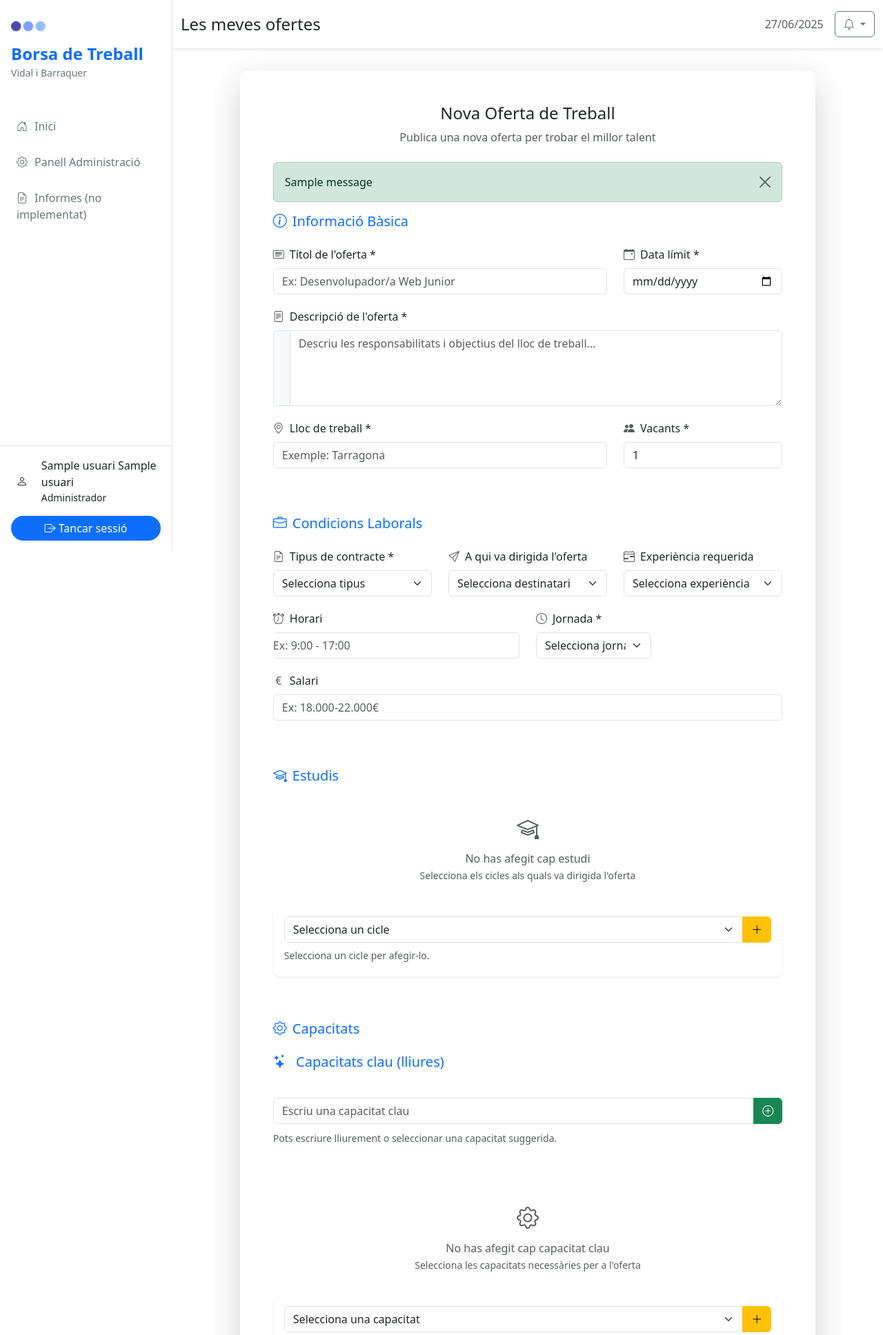
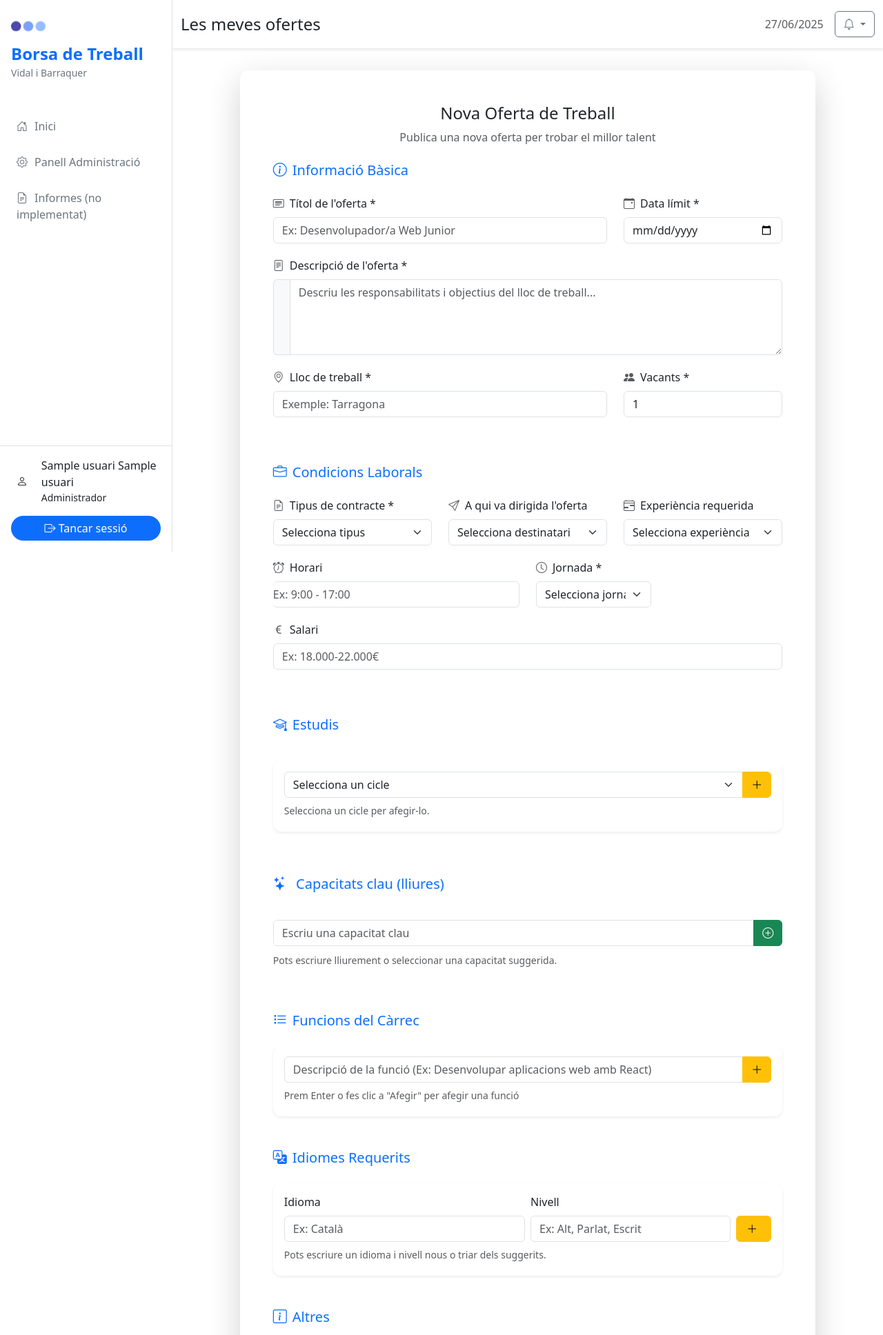
Before and after one commit to rcervera/borsa_treball_django_google, a Django app: page /empresa/oferta/nova/ in a window 1280 px wide. Shown: the top 1936 px of the page at 69% size. Run offline with Django 5.2, Linux system fonts and the light colour scheme; a user stored in the database is signed in; tables that the repository leaves empty hold one stand-in row (values such as "Sample post"); one stand-in notice (Sample message) is shown; some libraries are stand-ins or nearby versions.

Commit message:
capacitat oferta lliures

```diff
--- a/borsa_treball/templates/borsa_treball/afegir_oferta_empresa.html
+++ b/borsa_treball/templates/borsa_treball/afegir_oferta_empresa.html
@@ -15,16 +15,6 @@
                     <h2 class="h4 text-dark mb-2">Nova Oferta de Treball</h2>
                     <p class="text-muted">Publica una nova oferta per trobar el millor talent</p>
                 </div>
-
-                <!-- Messages -->
-                {% if messages %}
-                    {% for message in messages %}
-                        <div class="alert alert-{{ message.tags }} alert-dismissible fade show" role="alert">
-                            {{ message }}
-                            <button type="button" class="btn-close" data-bs-dismiss="alert"></button>
-                        </div>
-                    {% endfor %}
-                {% endif %}
 
                 <!-- Alertes API -->
                 <div id="api-missatges"></div>
@@ -283,14 +273,8 @@
                         </div>
                     </div>
 
-
+                    <!-- Capacitats LLIURES (text) -->
                     <div class="mb-5">
-                        <h5 class="text-primary mb-4">
-                            <i class="bi bi-gear me-2"></i>Capacitats
-                        </h5>
-
-                        <!-- Capacitats LLIURES (text) -->
-                        <div class="mb-5">
                             <h5 class="text-primary mb-4">
                                 <i class="bi bi-stars me-2"></i> Capacitats clau (lliures)
                             </h5>
@@ -314,35 +298,11 @@
                                     <small class="text-muted">Pots escriure lliurement o seleccionar una capacitat suggerida.</small>
                                 </div>
                             </div>
-                        </div>
+                    </div>
 
 
-                        <div class="row">
-                            <div class="col-md-12 mb-3">
 
-                                <div id="capacitats-container" class="mb-3">
-                                </div>
-                                <div class="card border-dashed">
-                                    <div class="card-body">
-                                        <div class="input-group">
 
-                                            <select id="select-capacitat" class="form-select">
-                                                <option value="">Selecciona una capacitat</option>
-                                                {% for capacitat in capacitats %}
-                                                <option value="{{ capacitat.id }}" data-nom="{{ capacitat.nom }}" data-categoria="{{ capacitat.categoria }}">{{ capacitat.nom }} ({{ capacitat.categoria }})</option>
-                                                {% endfor %}
-                                            </select>
-                                            <button class="btn btn-warning" type="button" onclick="afegirCapacitat()">
-                                                <i class="bi bi-plus-lg"></i>
-                                            </button>
-                                        </div>
-                                        <small class="text-muted mt-2 d-block">Selecciona una capacitat per afegir-la.</small>
-                                        <div  id="error-capacitats" class="error-validacio form-text text-danger"></div>
-                                    </div>
-                                </div>
-                            </div>
-                        </div>
-                    </div>
 
                     <!-- Secció 4: Funcions del càrrec -->
                     <div class="mb-5">
@@ -899,6 +859,7 @@ document.addEventListener('DOMContentLoaded', function() {
     inicialitzarCicles(); //
     renderitzarIdiomes();
     renderitzarFuncions();
+    renderitzarCapacitatsLliures();
 
     // Afegir funció amb Enter
     document.getElementById('nova-funcio').addEventListener('keypress', function(e) {
--- a/borsa_treball/views_empresa.py
+++ b/borsa_treball/views_empresa.py
@@ -806,6 +806,17 @@ def api_actualitzar_oferta(request, oferta_id):
             oferta.cicles.set(cicles_ids)
             oferta.capacitats_clau.set(capacitats_ids)
 
+            # Esborra les antigues capacitats lliures (del model CapacitatOferta)
+            oferta.capacitats.all().delete()
+
+            # Afegeix les noves
+            capacitats = data.get("capacitats_lliures", [])
+            for nom in capacitats:
+                if nom.strip():
+                    CapacitatOferta.objects.create(oferta=oferta, nom=nom.strip())
+
+
+
             # Eliminar idiomes antics i afegir nous
             oferta.idiomes.all().delete()
             for idioma_data in data.get("idiomes", []):
```
Also changed, not shown: borsa_treball/management/commands/seederPrincipal.py (+12 -13 lines).
